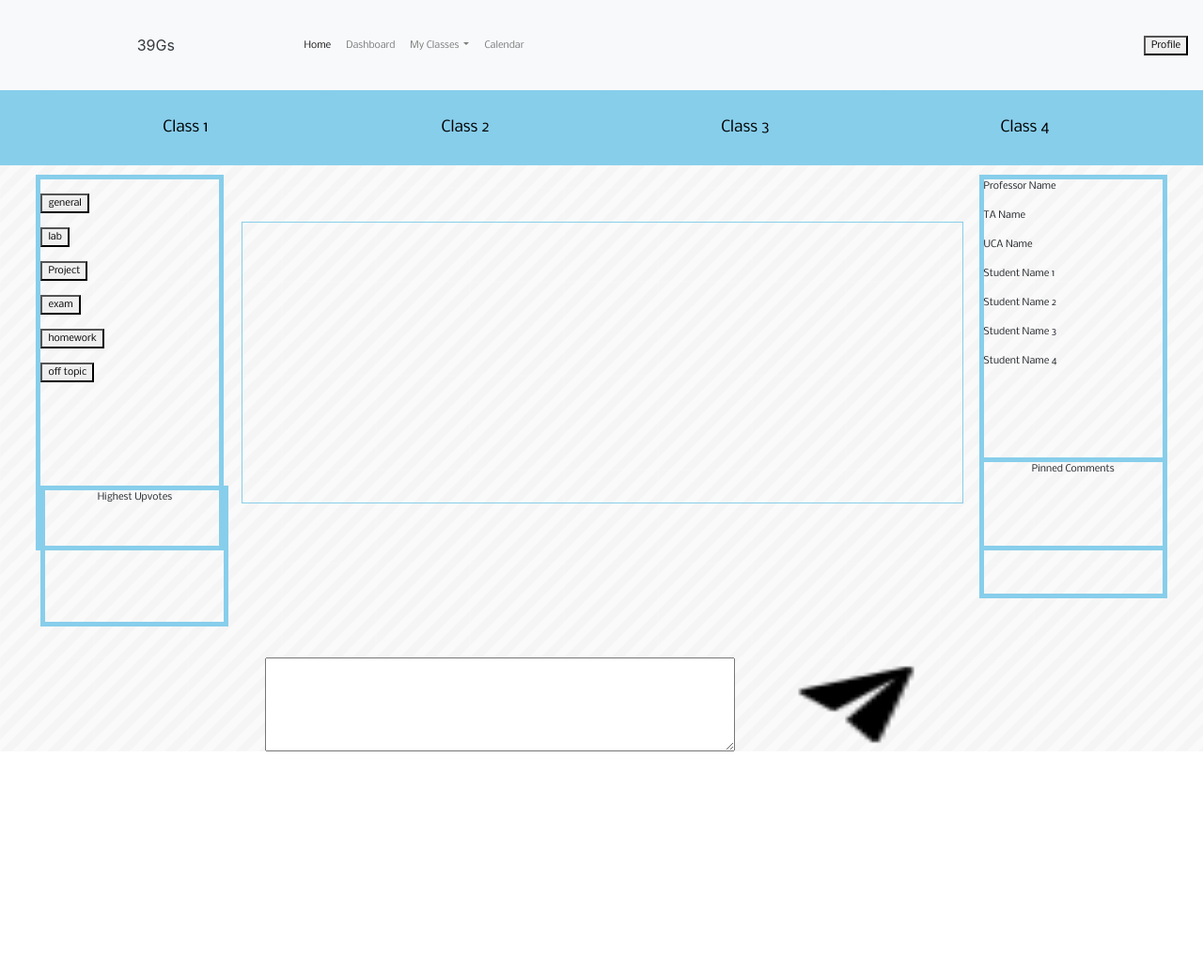
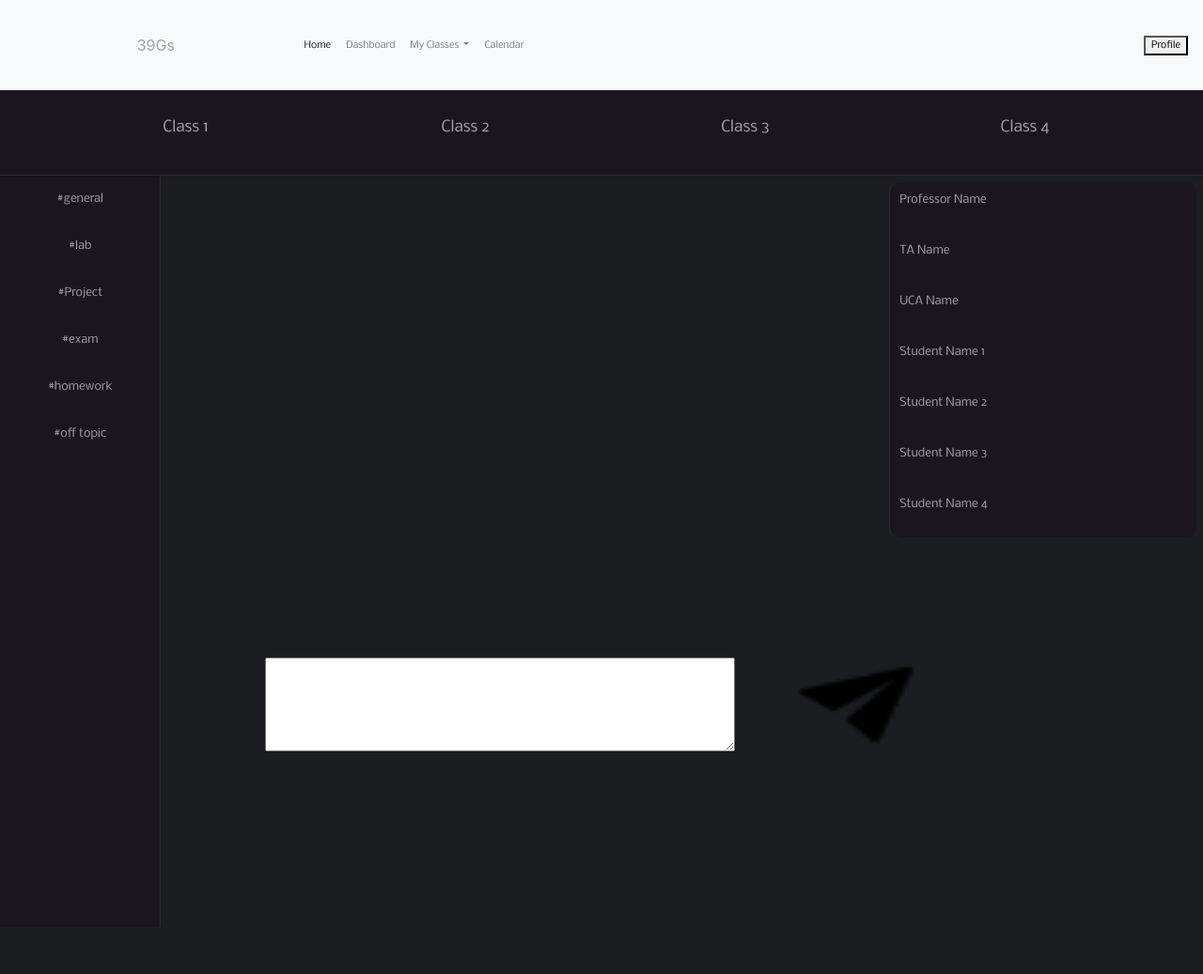
Before and after one commit to Samuel-L-Anderson/cs326-final-group39, a website with bundled scripts: page client/message-board.html in a window 1280 px wide. Shown: the whole page at 94% size. Before the commit the page ends 800 px from the top, so only its background shows below. Built offline with nearby package versions, Linux system fonts and the light colour scheme; no server answers; a web font is replaced by a local one.

Commit message:
front-end changes

```diff
--- /dev/null
+++ b/assignment.json
@@ -0,0 +1 @@
+[{"month":null,"day":null,"year":2022,"assignment_id":null,"class_id":null},{"month":null,"day":null,"year":2022,"assignment_id":null,"class_id":null}]
--- a/client/message-board-style.css
+++ b/client/message-board-style.css
@@ -13,9 +13,9 @@ div {
     font-size: 10px;
 }
 
-body {
+/* body {
     background: url(/img/stripes-light.png) repeat 0 0;
-}
+} */
 
 .btn {
     border: none;
@@ -24,14 +24,16 @@ body {
     padding: 28px;
     cursor: pointer;
     display: inline-block;
+    color:#A3A2A6;
+
 }
 
 .btn:hover {
-    background: #eee;
+    background: #26242B;
 }
 
 .top-bar {
-    background-color: skyblue;
+    background-color:#19171D;
     padding-left: 50px;
 }
 
@@ -46,49 +48,43 @@ body {
     padding: 5px;
 }
 
-.right .box {
-    width: 200px;
-    height: 50%;
-    border: 5px solid skyblue;
-    padding: 0px;
-    position: absolute;
-    right: 0;
-    margin-right: 3%;
+.main{
+    border-bottom: 1px solid #2C2A2F;
+}
+.left{
+    flex: 1;
+    display: flex;
+    flex-direction: column;
+    border-right: 1px solid #2C2A2F;
 }
 
-.left .box {
-    width: 200px;
-    height: 50%;
-    border: 5px solid skyblue;
-    padding: 0px;
-    margin-left: 3%;
-    position: absolute;
-    left: 0;
+.left .class-names{
+    background-color: #19171D;
+    height: 100vh;
+}
+.left .class-names .c-name>p {
+    text-indent: 20px;
+    font-size: 10px;
+}
+.right{
+    flex: 2;
+    display: flex;
+    flex-direction: column;
+
+    /* background-color:  #19171D; */
 }
 
-.left .box .mini-box {
-    width: 200px;
-    height: 150px;
-    position: relative;
-    margin-top: 110px;
-    border: 5px solid skyblue;
-    text-align: center;
-    left: 0px;
+.right .members{
+    margin: 2%;
+    border-left: 1px solid #2C2A2F;
+    background-color: #19171D;
+    border-radius: 10px;
 }
-
-.right .box .mini-box {
-    width: 200px;
-    height: 150px;
-    position: relative;
-    margin-top: 95px;
-    border: 5px solid skyblue;
-    text-align: center;
-    right: 5px;
-}
-
-.left .box .class-names .c-name>p {
-    text-indent: 20px;
-    font-size: 10px;
+.right .members .m-name>p {
+    padding: 10px;
+    color: #A3A2A6;
+    font-family: 'Nobile', Helvetica, Arial, sans-serif;
+    font-size: 12px;
 }
 
 textarea {
@@ -98,26 +94,10 @@ textarea {
     bottom: 30px;
 }
 
-
-#container {
-    width: 30%;
-    height: 300px;
-
-}
-
 #sendMessage {
     width: 30%;
     height: 50px;
     line-height: 50px;
-}
-
-#content {
-    overflow: scroll;
-    width: 200%;
-    height: 300px;
-    border: 1px solid skyblue;
-    padding: 0px;
-    margin-left: 67%;
 }
 
 #messColumn {
@@ -137,3 +117,38 @@ textarea {
     width: 150px;
     height: 100px;
 }
+input[type = 'button']{
+    width: 100%;
+    height: 50px;
+    background-color: #19171D;
+    color: #A3A2A6;
+    border: none;
+    font-family: 'Nobile', Helvetica, Arial, sans-serif;
+    font-size: 12px;
+}
+.buttn:hover{
+    background: #26242B;
+}
+.members{
+    background-color: #19171D;
+}
+.msg-bod{
+    display: flex;
+    width: 300px;
+    height: 80px;
+    height: 100%;
+    width: 100%;
+}
+#content{
+    width: 60%;
+    display:flex;
+    flex-direction: column;
+}
+.msg-line{
+    padding: 20px;
+    margin: 10px;
+    width: 20%;
+    background-color: #2C2A2F;
+    border-radius: 5px;
+    color:#A3A2A6;
+}
--- a/client/message-board.html
+++ b/client/message-board.html
@@ -13,7 +13,7 @@
         integrity="sha384-Gn5384xqQ1aoWXA+058RXPxPg6fy4IWvTNh0E263XmFcJlSAwiGgFAW/dAiS6JXm" crossorigin="anonymous">
 </head>
 
-<body>
+<body style = "background-color: #1B1D21;">
     <nav class="navbar navbar-expand-lg navbar-light bg-light">
 
         <button type="button" class="btn btn-outline-dark">39Gs</button>
@@ -52,44 +52,25 @@
         <button class="btn" id="class-4">Class 4</button>
     </div>
 
-    <div class="main">
+    <div class="main" style = "background-color: #19171D;">
         <div id="curDiscussionBoard"></div>
         <div id="curChannel"></div>
     </div>
-
+    <div class = "msg-bod">
     <div class="left">
-        <div class="box">
             <div class="class-names">
                 <div class="c-name">
-                    <br>
-                    <button id="general">general</button>
-                    <br>
-                    <br>
-                    <button id="lab">lab</button>
-                    <br>
-                    <br>
-                    <button id="project">Project</button>
-                    <br>
-                    <br>
-                    <button id="exam">exam</button>
-                    <br>
-                    <br>
-                    <button id="homework">homework</button>
-                    <br>
-                    <br>
-                    <button id="off topic">off topic</button>
-                </div>
-            </div>
-            <div class="mini-box">
-                <div class="upvotes">
-                    <p>Highest Upvotes</p>
+                    <input type = 'button' value = "#general" id="general" class = "buttn">
+                    <input type = 'button' value ="#lab" id="lab" class = "buttn" value = "lab">
+                    <input type = 'button' id="project" class = "buttn" value ="#Project">
+                    <input type = 'button' id="exam" class = "buttn"  value = "#exam">
+                    <input type = 'button' id="homework" class = "buttn" value = "#homework">
+                    <input type = 'button' id="off topic" class = "buttn" value = "#off topic">
                 </div>
         </div>
     </div>
-    </div>
-
-    <div class="right">
-        <div class="box">
+    <div id="content"></div>
+    <div class ="right">
         <div class="members">
             <div class="m-name">
                 <p>Professor Name</p>
@@ -101,19 +82,12 @@
                 <p>Student Name 4</p>
             </div>
         </div>
-            <div class="mini-box">
-                <div class="upvotes">
-                    <p>Pinned Comments</p>
     </div>
     </div>
-        </div>
-    </div>
-    <div id="container">
         <div id="sendMessage">
             <textarea id="messColumn" type="text"></textarea>
             <input id="comment" type="image" src="/img/icons8-email-send-30.png">
         </div>
-        <div id="content"></div>
     </div>
     <script type="module" src="message-board-scripts.js"></script>
 </body>
--- a/users.json
+++ b/users.json
@@ -1 +1 @@
-{"234567":{"email":"admin@admin.com","password":"admin","spireId":"234567"},"12345678":{"email":"cs326@gmail.com","password":"web","spireId":12345678},"32482442":{"email":"tim_richards@gmail.com","password":"webdesign","spireId":"32482442"}}
+{"123123":{"email":"Charlene_Gilbert@atlastechnology.com","password":"gilbertch","spireId":"123123"},"234567":{"email":"admin@admin.com","password":"admin","spireId":"234567"},"12345678":{"email":"cs326@gmail.com","password":"web","spireId":12345678},"32482442":{"email":"tim_richards@gmail.com","password":"webdesign","spireId":"32482442"}}
```
Also changed, not shown: client/message-board-scripts.js (+49 -35 lines), client/project_calendar.html (+1 -1 lines), server.js (+3 -4 lines). Lines whose indentation alone changed are shown as unchanged.
